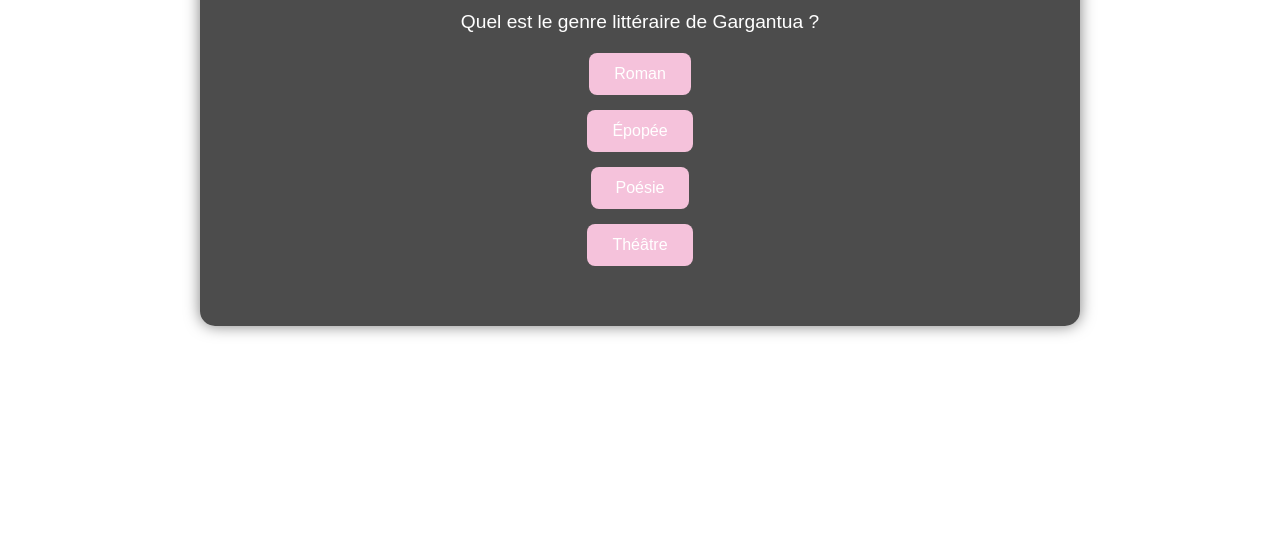
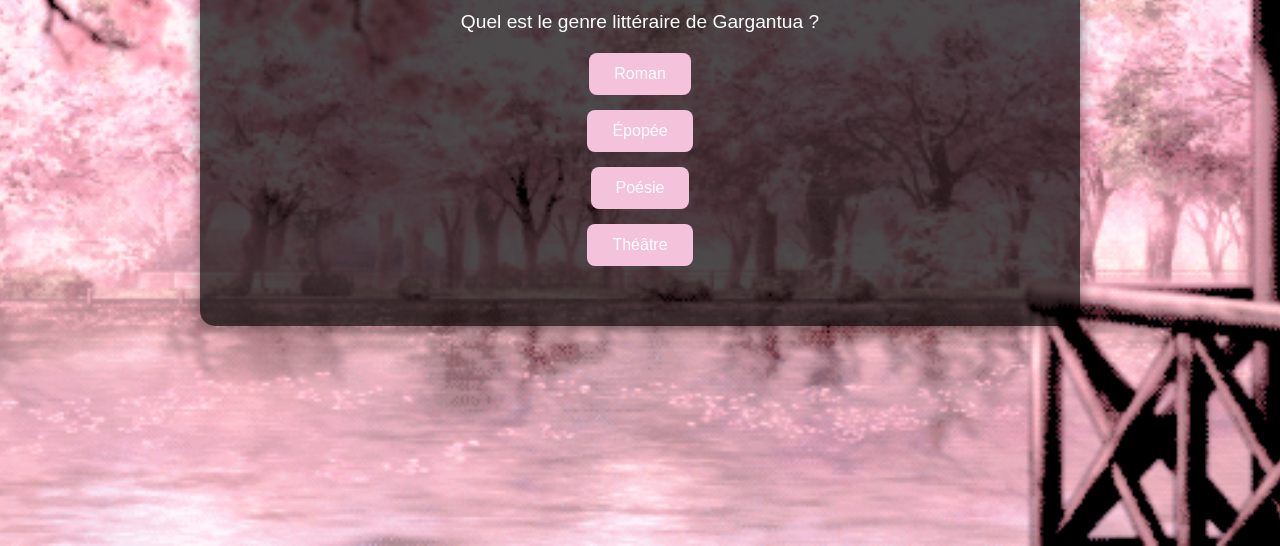
Before and after one commit to yxshioka/Oeuvres, a plain HTML site: page index.html in a window 1280 px wide. Shown: the part 254-800 px from the top of the page. Drawn offline with Linux system fonts and the light colour scheme; the site is published under a folder, as on GitHub Pages, so addresses that start at the root find nothing.

Commit message:
Update index.html

```diff
--- a/index.html
+++ b/index.html
@@ -8,7 +8,7 @@
   <style>
     body {
       font-family: Arial, sans-serif;
-      background: url('/Oeuvres/rose.GIF') no-repeat center center fixed;
+      background: url('rose.GIF') no-repeat center center fixed;
       background-size: cover;
       text-align: center;
       padding: 40px;
```
